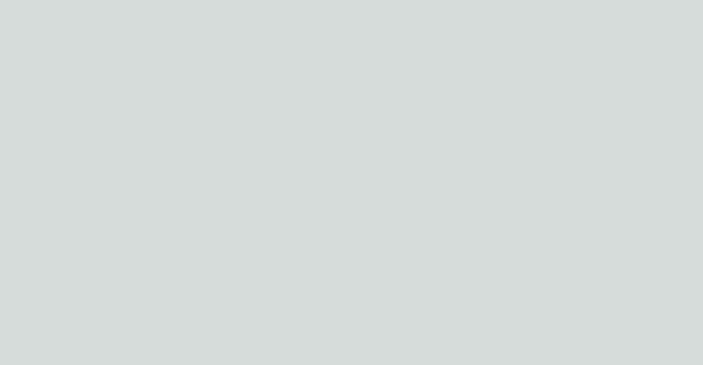
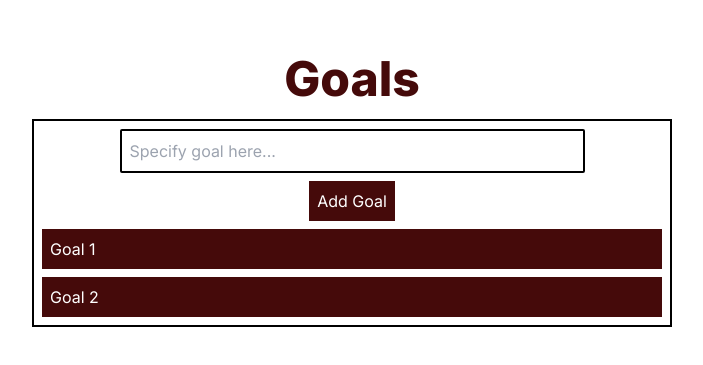
Before and after one commit to simran019/goals, a Next.js app: page / in a window 1280 px wide. Shown: the part 209-574 px from the top of the page, without its empty margins (288-991 px from the left). Built offline with nearby package versions, Linux system fonts and the light colour scheme.

Commit message:
designed goalinputform and goallist

```diff
--- a/next.config.js
+++ b/next.config.js
@@ -1,8 +1,6 @@
 /** @type {import('next').NextConfig} */
 const nextConfig = {
-  experimental: {
-    appDir: true,
-  },
+
 }
 
 module.exports = nextConfig
--- /dev/null
+++ b/src/app/addGoals/page.tsx
@@ -0,0 +1,15 @@
+"use client";
+
+import { useState } from "react";
+
+const AddGoals = () => {
+  const [goal, setGoal] = useState("");
+  return (
+    <>
+      <input className="border-2 border-black w-full md:w-3/4 rounded-sm p-2 text-black" placeholder="Specify goal here..."/>
+      <button className="bg-red-950 p-2 w-full md:w-auto">Add Goal</button>
+    </>
+  );
+};
+
+export default AddGoals;
--- a/src/app/globals.css
+++ b/src/app/globals.css
@@ -17,11 +17,6 @@
 }
 
 body {
-  color: rgb(var(--foreground-rgb));
-  background: linear-gradient(
-      to bottom,
-      transparent,
-      rgb(var(--background-end-rgb))
-    )
-    rgb(var(--background-start-rgb));
+  color: #000;
+  background:#fff;
 }
--- /dev/null
+++ b/src/app/goalList/page.tsx
@@ -0,0 +1,10 @@
+const GoalList = () => {
+  return (
+    <ul className="flex flex-col gap-2 w-full">
+      <li className="bg-red-950 p-2">Goal 1</li>
+      <li className="bg-red-950 p-2">Goal 2</li>
+    </ul>
+  );
+};
+
+export default GoalList;
--- a/src/app/page.tsx
+++ b/src/app/page.tsx
@@ -1,9 +1,15 @@
-import Image from 'next/image'
+import Image from "next/image";
+import AddGoals from "./addGoals/page";
+import GoalList from "./goalList/page";
 
 export default function Home() {
   return (
-    <div>
-
+    <div className="w-full flex flex-col items-center h-screen justify-center text-white">
+      <h1 className="text-red-950 font-extrabold text-5xl mb-4">Goals</h1>
+      <div className="flex flex-col border-2 w-1/2 border-black p-2 items-center gap-2">
+        <AddGoals />
+        <GoalList />
+      </div>
     </div>
-      )
+  );
 }
```
